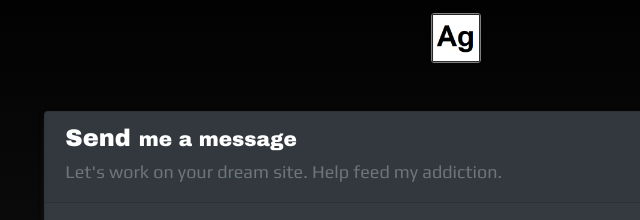
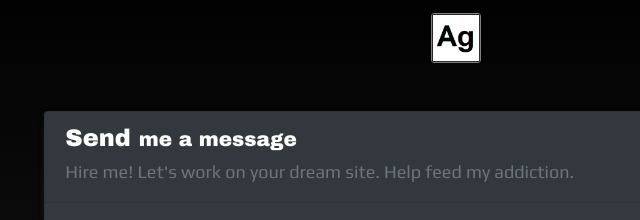
Before and after one commit to adriatrix/adriatrix.github.io, a plain HTML site: page index.html in a window 1280 px wide. Shown: the part 2449-2669 px from the top of the page, 184-824 px from the left. Drawn offline with nearby package versions, Linux system fonts and the light colour scheme.

Commit message:
minor typo

```diff
--- a/index.html
+++ b/index.html
@@ -237,7 +237,7 @@
               <div class="card text-white bg-dark mb-3">
                 <div class="card-header text-left">
                   <h2 class="h4 my-sectiontext">Send <span class="h5">me a message</span></h2>
-                  <p class="h6 my-subtext">Let's work on your dream site. Help feed my addiction.</p>
+                  <p class="h6 my-subtext">Hire me! Let's work on your dream site. Help feed my addiction.</p>
                 </div>
                 <div class="card-body text-right">
                   <div class="row">
```
